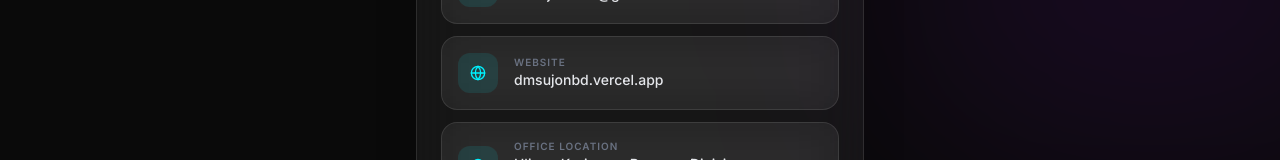
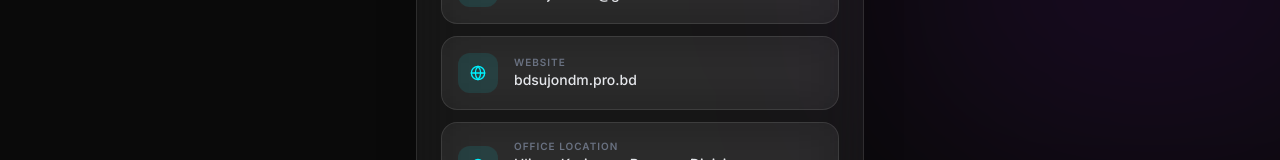
Before and after one commit to bdsujonndm-png/link, a React (Vite) app: page / in a window 1280 px wide. Shown: the part 735-895 px from the top of the page. Built offline with nearby package versions, Linux system fonts and the light colour scheme.

Commit message:
Update App.tsx

```diff
--- a/src/App.tsx
+++ b/src/App.tsx
@@ -30,15 +30,15 @@ const profileData = {
   phone: "+8801740027957",
   whatsapp: "+8801995620916",
   email: "bdsujonndm@gmail.com",
-  website: "dmsujonbd.vercel.app",
+  website: "bdsujondm.pro.bd",
   location: "Ulipur, Kurigram, Rangpur Division, Bangladesh",
   mapLink: "https://maps.google.com/?q=Ulipur,Kurigram,Bangladesh",
   socials: [
     { name: 'Facebook', icon: <Facebook className="w-5 h-5" />, url: 'https://www.facebook.com/bdsujondm1' },
-    { name: 'Instagram', icon: <Instagram className="w-5 h-5" />, url: 'https://www.instagram.com/bdsujondm/' },
+    { name: 'Instagram', icon: <Instagram className="w-5 h-5" />, url: 'https://www.instagram.com/bdsujondm_/' },
     { name: 'LinkedIn', icon: <Linkedin className="w-5 h-5" />, url: 'https://www.linkedin.com/in/bdsujondm1' },
     { name: 'Twitter', icon: <Twitter className="w-5 h-5" />, url: 'https://x.com/bdsujondm' },
-    { name: 'Website', icon: <Globe className="w-5 h-5" />, url: 'https://dmsujonbd.vercel.app/' },
+    { name: 'Website', icon: <Globe className="w-5 h-5" />, url: 'https://bdsujondm.pro.bd/' },
   ]
 };
 
```
